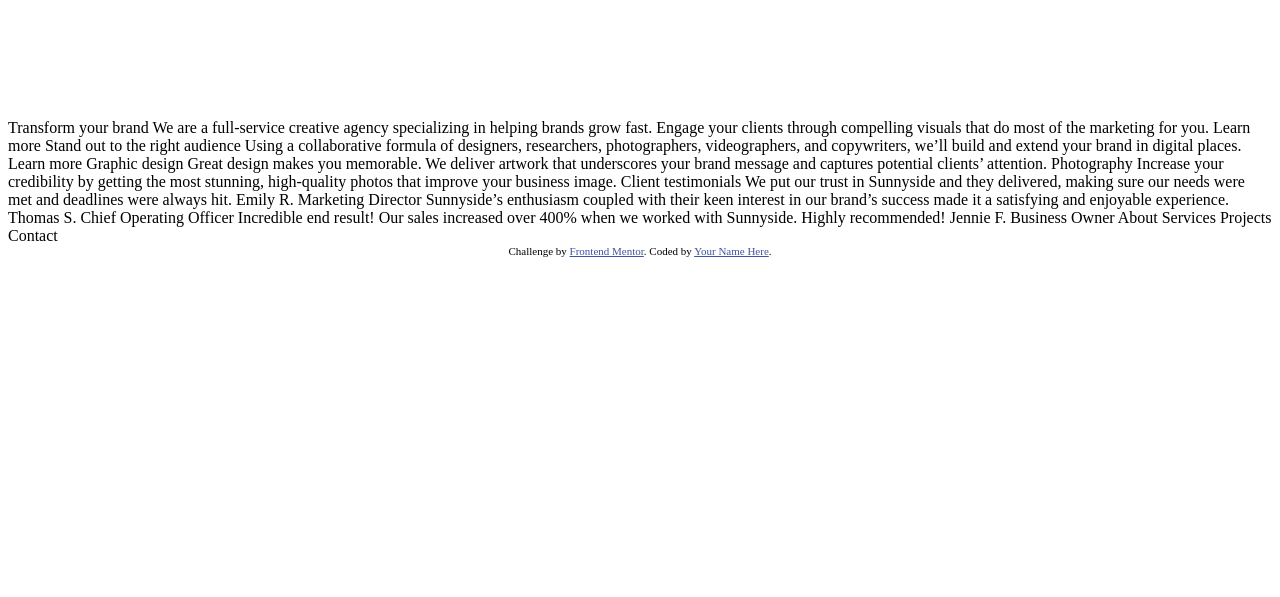
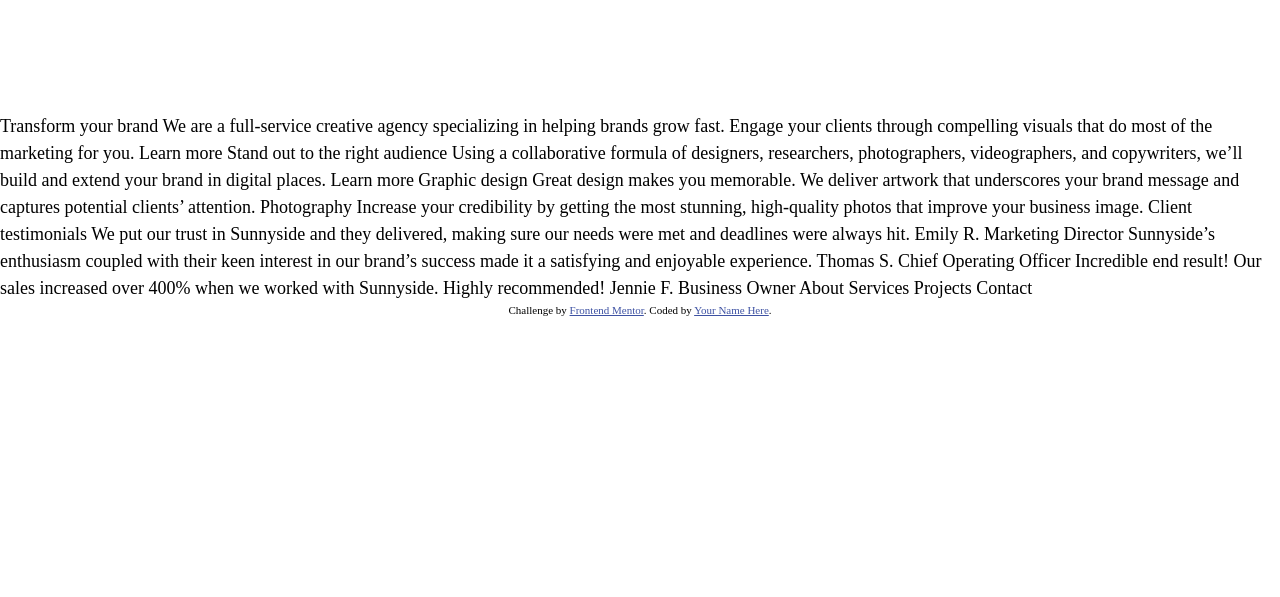
Before and after one commit to FemiDavids/fm-sunnyside-agency-landing-page, a plain HTML site: page index.html in a window 1280 px wide. Shown: the part 203-800 px from the top of the page. Drawn offline with Linux system fonts and the light colour scheme.

Commit message:
css commit

```diff
--- a/index.html
+++ b/index.html
@@ -12,18 +12,20 @@
       href="./images/favicon-32x32.png"
     />
 
+    <!-- google fonts  -->
+    <link rel="preconnect" href="https://fonts.googleapis.com" />
+    <link rel="preconnect" href="https://fonts.gstatic.com" crossorigin />
+    <link
+      href="https://fonts.googleapis.com/css2?family=Barlow:wght@300;400;500;600&family=Fraunces:opsz,wght@9..144,700;9..144,800;9..144,900&display=swap"
+      rel="stylesheet"
+    />
+
+    <!-- css style  -->
+    <link rel="stylesheet" href="style.css" />
+
     <title>Frontend Mentor | Sunnyside agency landing page</title>
 
     <!-- Feel free to remove these styles or customise in your own stylesheet 👍 -->
-    <style>
-      .attribution {
-        font-size: 11px;
-        text-align: center;
-      }
-      .attribution a {
-        color: hsl(228, 45%, 44%);
-      }
-    </style>
   </head>
   <body>
     <div class="hero">
--- a/style.css
+++ b/style.css
@@ -26,6 +26,14 @@ html {
 
 body {
   font-family: ;
-  font-size: ;
+  font-size: 1.8rem;
   line-height: 1.5;
 }
+
+.attribution {
+  font-size: 11px;
+  text-align: center;
+}
+.attribution a {
+  color: hsl(228, 45%, 44%);
+}
```
